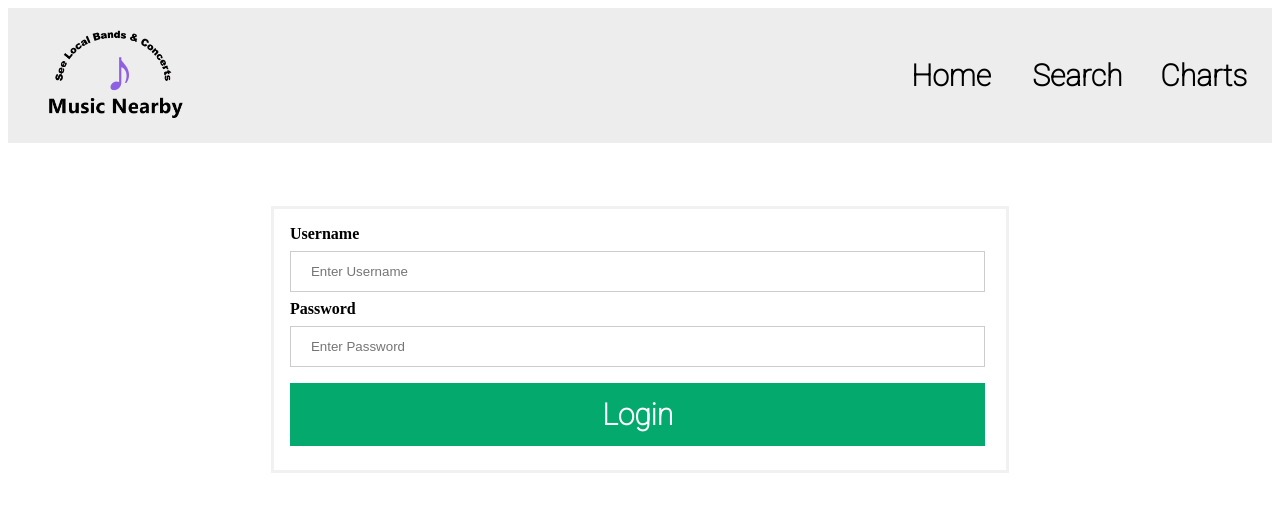
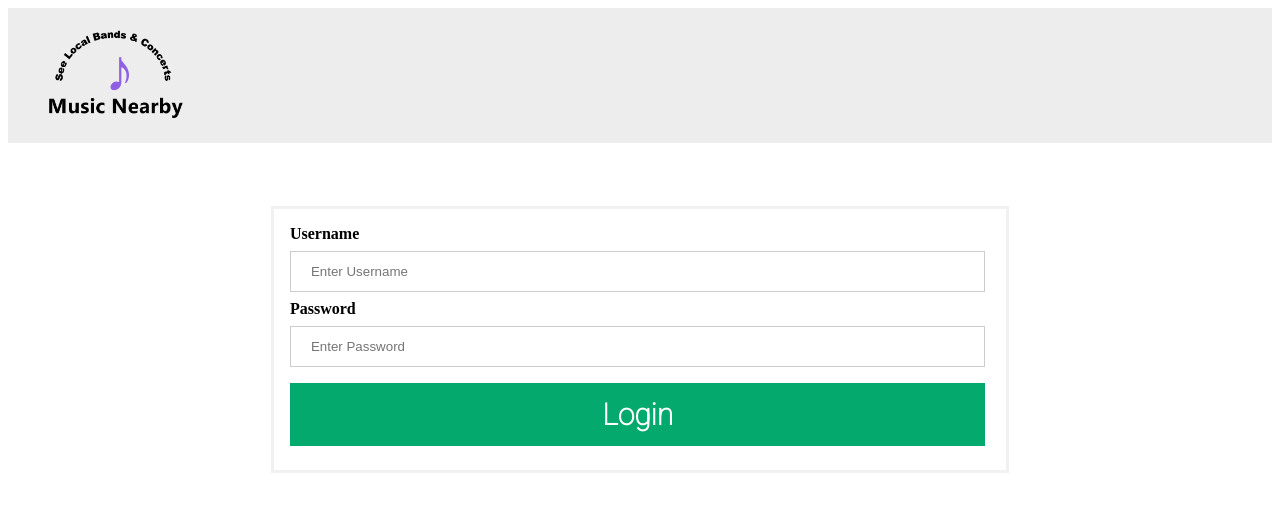
Before and after one commit to olexandrg/CST238Bands, a plain HTML site: page CST238Project/v2/pages/Login.html in a window 1280 px wide. Drawn offline with Linux system fonts and the light colour scheme.

Commit message:
additional header fixes
got rid of navigation buttons on login page, corrected errors on charts page navigation buttons

```diff
--- a/CST238Project/v2/pages/Login.html
+++ b/CST238Project/v2/pages/Login.html
@@ -24,13 +24,13 @@
 
   <div id="links">
     <div id="l1">
-      <a class="headerButton" href="./Index.html">Home</a>
+      <a class="headerButton" href="" style="visibility: hidden;">Home</a>
     </div>
     <div id="l2">
-      <a class="headerButton" href="./Search.html">Search</a>
+      <a class="headerButton" href="" style="visibility: hidden;">Search</a>
     </div>
     <div id="l3">
-      <a class="headerButton" href="./Charts.html">Charts</a>
+      <a class="headerButton" href="" style="visibility: hidden;">Charts</a>
     </div>
   </div>
 </div>
```
Also changed, not shown: CST238Project/v2/pages/Charts.html (+2 -2 lines).
